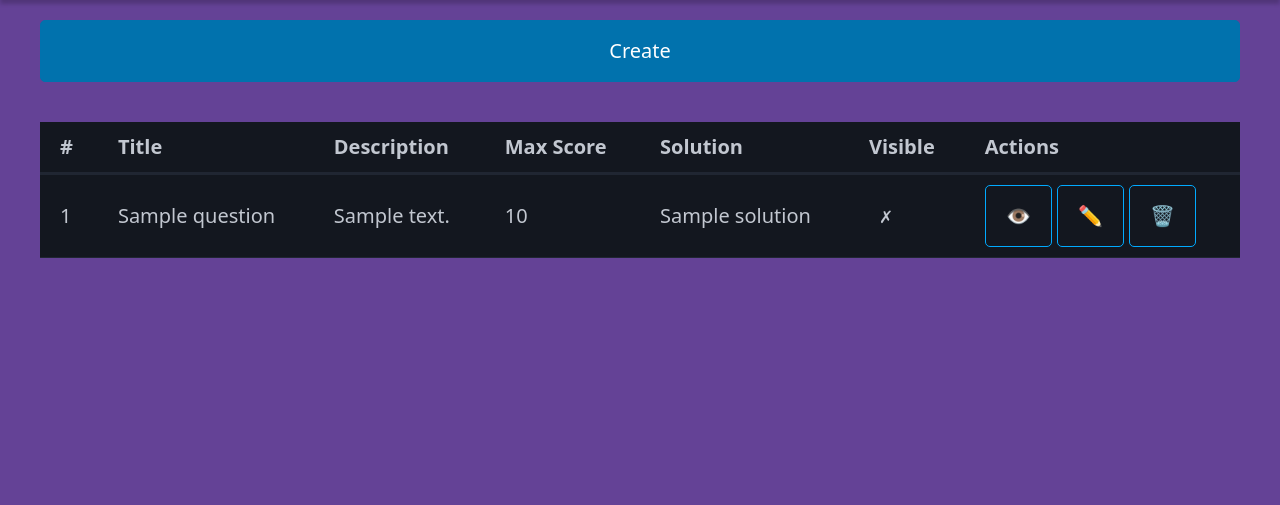
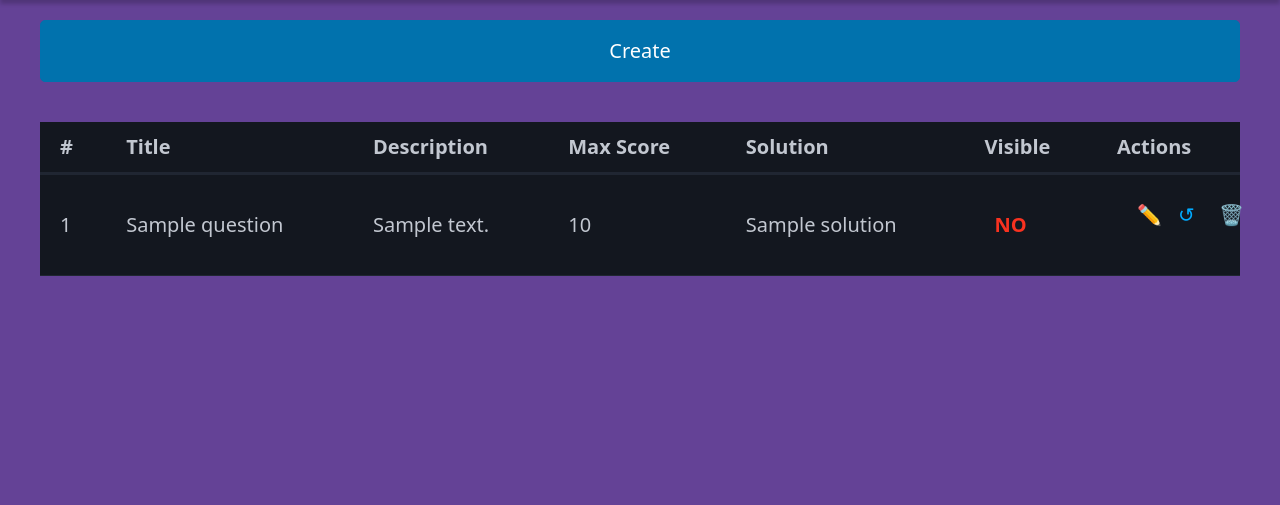
Before and after one commit to ZeusWPI/COMA, a Python web app: template app/templates/question_admin.html in a window 1280 px wide. Shown: the part 80-585 px from the top of that part. Run offline with Jinja, Linux system fonts and the light colour scheme; the template is opened without the code that fills it: most values are stand-ins (such as "Sample title", 1, 10 or a date in 2020); the page is wider than the window, and the part outside it is not shown.

Commit message:
add question (submissions) reset and delete endpoints

```diff
--- a/app/api/models.py
+++ b/app/api/models.py
@@ -56,8 +56,8 @@ class SubmissionCreate(SubmissionBase):
 # Database model
 class Submission(SubmissionBase, table=True):
     id: int = Field(default=None, primary_key=True)
-    team_id: int = Field(foreign_key="team.id")
-    question_id: int = Field(foreign_key="question.id")
+    team_id: int = Field(foreign_key="team.id", ondelete="CASCADE")
+    question_id: int = Field(foreign_key="question.id", ondelete="CASCADE")
     timestamp: datetime = Field(default_factory=datetime.now)
 
 
--- a/app/static/css/main.css
+++ b/app/static/css/main.css
@@ -30,8 +30,13 @@ footer {
   min-height: 50px;
 }
 
+
 .delete {
   color: #ef2f15;
-  border: none;
+  border-color: #ef2f15;
   text-decoration: none;
 }
+
+table a, table button {
+  border:none !important;
+}
--- a/app/static/css/question_admin.css
+++ b/app/static/css/question_admin.css
@@ -12,5 +12,13 @@
 .question-admin-visible {
   padding: 0.25rem 0.5rem;
   border-radius: 0.3rem;
-  font-size: 0.85rem;
+  color: #87d82b;
+  font-weight: bold;
 }
+
+.question-admin-not-visible {
+  padding: 0.25rem 0.5rem;
+  border-radius: 0.3rem;
+  color: #f93220;
+  font-weight: bold;
+}
--- a/app/templates/admin.html
+++ b/app/templates/admin.html
@@ -83,8 +83,8 @@
               <td>{{ s.question.title }}</td>
               <td>{{ s.submission.answer }}</td>
               <td>
-                <form class="confirm" method="POST" action="/question/{{s.question.id}}/submission/{{s.submission.id}}">
-                  <input class="outline delete" type="submit" value="X"/>
+                <form class="confirm" method="POST" action="/question/{{s.question.id}}/submission/{{s.submission.id}}/delete">
+                  <button class="delete outline" data-tooltip="Delete" type="submit"/>🗑️</button>
                 </form>
               </a>
             </tr>
--- a/app/templates/question_admin.html
+++ b/app/templates/question_admin.html
@@ -25,19 +25,22 @@
             <td>{{ q.max_score }}</td>
             <td>{{ q.solution }}</td>
             <td>
-              <span class="question-admin-visible">
                 {% if q.visible %}
-                  ✓
+                  <span class="question-admin-visible">YES</span>
                 {% else %}
-                  ✗
+                  <span class="question-admin-not-visible">NO</span>
                 {% endif %}
               </span>
             </td>
             <td>
-              <div>
-                <button onclick="window.location='/question/{{q.id}}'" class="outline">👁️</button>
-                <button onclick="window.location='/admin/question/{{q.id}}'" class="outline">✏️</button>
-                <button class="outline">🗑️</button>
+              <div class="grid">
+                <a type="button" href="/admin/question/{{q.id}}" class="outline" data-tooltip="Edit">✏️</a>
+                <form class="confirm" method="POST" action="/admin/question/{{q.id}}/reset">
+                  <button type="submit" href="/admin/question/{{q.id}}/reset" class="outline" data-tooltip="Delete all submissions for this question" >↺</a>
+                </form>
+                <form class="confirm" method="POST" action="/admin/question/{{q.id}}/delete">
+                  <button type="submit" class="delete outline" data-tooltip="Delete">🗑️</button>
+                </form>
               </div>
             </td>
           </tr>
```
Also changed, not shown: alembic/versions/54d9cfe74362_cascade_delete_on_submission.py (added, +39 -0 lines), app/api/routes.py (+69 -6 lines), app/templates/team_admin.html (+5 -4 lines).
